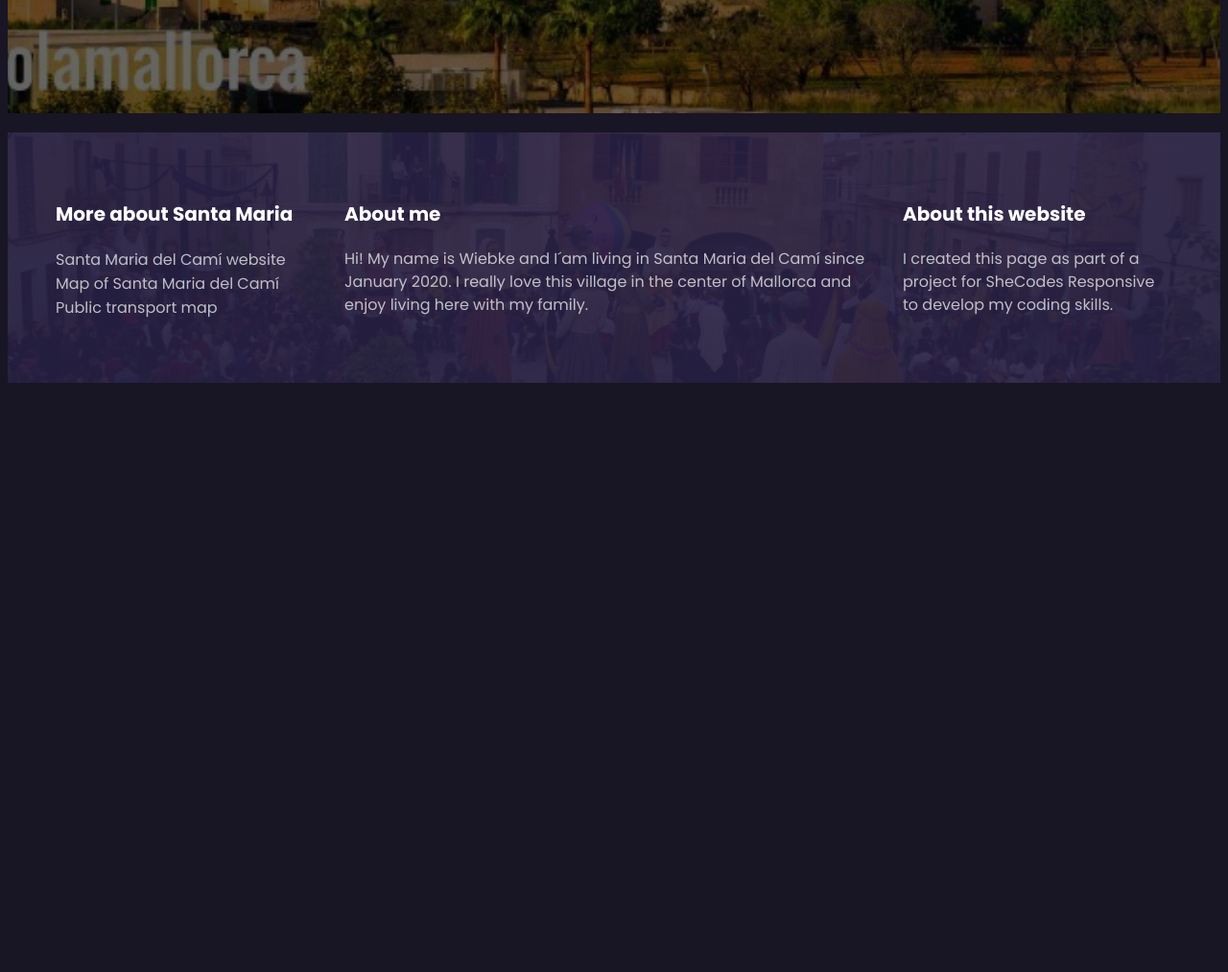
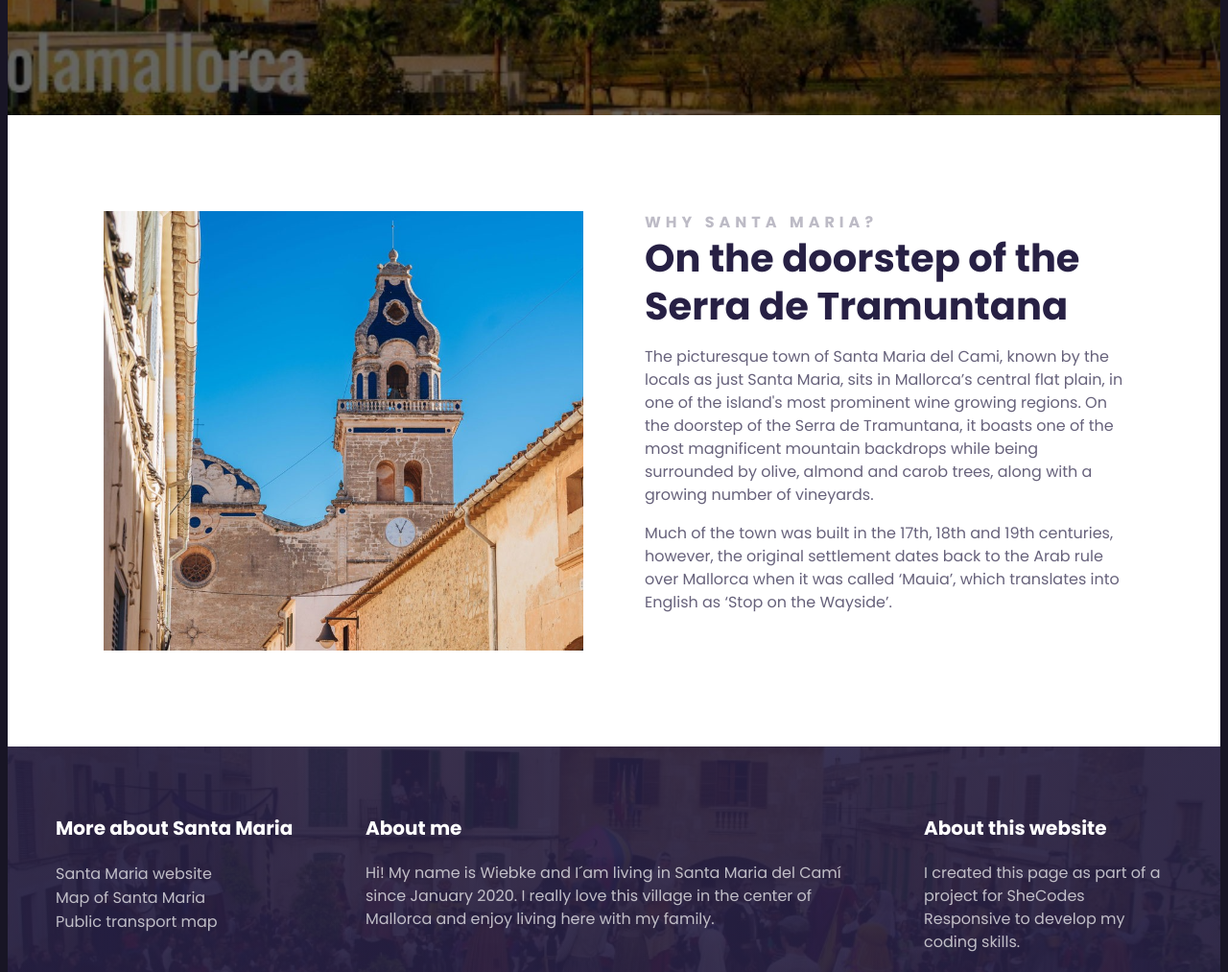
Before and after one commit to wiebkerichter/Santa-Maria-del-Cami, a plain HTML site: page index.html in a window 1280 px wide. Shown: the part 780-1793 px from the top of the page at 96% size. Before the commit the page ends 1187 px from the top, so only its background shows below. Drawn offline with Linux system fonts and the light colour scheme.

Commit message:
created and styled the first main section

```diff
--- a/index.html
+++ b/index.html
@@ -14,25 +14,58 @@
     <title>Santa Maria del Camí - made by Wiebke Richter</title>
   </head>
   <body>
+    <div class="container">
       <header>
         <div>
           <h3>.TRAVEL.</h3>
           <h1>Welcome to Santa Maria del Camí</h1>
           <h2>A municipality in the Comarca of Raiguer on Majorca</h2>
           <button>LEARN MORE</button>
+        </div>
       </header>
+      <main>
+        <section class="grid grid-2-columns section-1">
+          <div>
+            <img
+              src="/src/images/santa-maria_2.jpg"
+              alt="Santa Maria Church"
+              class="img-responsive"
+            />
+          </div>
+          <div>
+            <h2>Why Santa Maria?</h2>
+            <h3>On the doorstep of the Serra de Tramuntana</h3>
+            <p>
+              The picturesque town of Santa Maria del Cami, known by the locals
+              as just Santa Maria, sits in Mallorca’s central flat plain, in one
+              of the island's most prominent wine growing regions. On the
+              doorstep of the Serra de Tramuntana, it boasts one of the most
+              magnificent mountain backdrops while being surrounded by olive,
+              almond and carob trees, along with a growing number of vineyards.
+            </p>
+            <p>
+              Much of the town was built in the 17th, 18th and 19th centuries,
+              however, the original settlement dates back to the Arab rule over
+              Mallorca when it was called ‘Mauia’, which translates into English
+              as ‘Stop on the Wayside’.
+            </p>
+          </div>
+        </section>
+      </main>
       <footer>
-        <div class="footer-wrapper">
+        <div class="grid grid-3-columns-middle-large">
           <div>
             <h3>More about Santa Maria</h3>
             <ul>
               <li>
-          <a href="https://www.ajsantamariadelcami.org/">Santa Maria del Camí website</a>
+                <a href="https://www.ajsantamariadelcami.org/"
+                  >Santa Maria website</a
+                >
               </li>
               <li>
                 <a
                   href="https://www.google.com/maps/place/07320+Santa+Maria+del+Cam%C3%AD,+Balearen/@39.6487689,2.7686631,15z/data=!3m1!4b1!4m5!3m4!1s0x1297ea9ccbde68c5:0xa7ca9fe90cb7f686!8m2!3d39.6486796!4d2.7748885"
-            >Map of Santa Maria del Camí</a
+                  >Map of Santa Maria</a
                 >
               </li>
               <li>
@@ -44,13 +77,21 @@
           </div>
           <div>
             <h3>About me</h3>
-        <p>Hi! My name is Wiebke and I´am living in Santa Maria del Camí since January 2020. I really love this village in the center of Mallorca and enjoy living here with my family.</p>
+            <p>
+              Hi! My name is Wiebke and I´am living in Santa Maria del Camí
+              since January 2020. I really love this village in the center of
+              Mallorca and enjoy living here with my family.
+            </p>
           </div>
           <div>
             <h3>About this website</h3>
-        <p>I created this page as part of a project for SheCodes Responsive to develop my coding skills.</p>
+            <p>
+              I created this page as part of a project for SheCodes Responsive
+              to develop my coding skills.
+            </p>
           </div>
         </div>
       </footer>
+    </div>
   </body>
 </html>
--- a/src/styles.css
+++ b/src/styles.css
@@ -1,6 +1,11 @@
 body {
   font-family: "Poppins", sans-serif;
   background-color: #181525;
+}
+
+.container {
+  max-width: 1400px;
+  margin: 10px auto;
 }
 
 header {
@@ -49,6 +54,38 @@ header button {
   border: none;
 }
 
+main .section-1 {
+  padding: 100px;
+  background-color: #fff;
+}
+
+section h2 {
+  font-weight: 700;
+  font-size: 16px;
+  line-height: 24px;
+  letter-spacing: 5px;
+  color: #272044;
+  opacity: 0.3;
+  text-transform: uppercase;
+  margin: 0;
+}
+
+section h3 {
+  font-weight: 700;
+  font-size: 40px;
+  line-height: 50px;
+  color: #272044;
+  margin: 0;
+}
+
+section p {
+  font-weight: 400;
+  font-size: 16px;
+  line-height: 24px;
+  color: #272044;
+  opacity: 0.7;
+}
+
 footer {
   background-image: linear-gradient(
       rgba(39, 32, 68, 0.9),
@@ -60,13 +97,6 @@ footer {
   background-repeat: no-repeat;
   padding: 50px;
   color: white;
-  margin-top: 20px;
-}
-
-footer .footer-wrapper {
-  display: grid;
-  grid-template-columns: 1fr 2fr 1fr;
-  grid-gap: 20px;
 }
 
 footer h3 {
@@ -92,7 +122,24 @@ footer p {
   opacity: 0.7;
 }
 
-@media (max-width: 900px) {
+.grid {
+  display: grid;
+  grid-gap: 64px;
+}
+
+.grid-2-columns {
+  grid-template-columns: 1fr 1fr;
+}
+
+.grid-3-columns-middle-large {
+  grid-template-columns: 1fr 2fr 1fr;
+}
+.img-responsive {
+  width: 100%;
+  display: block;
+}
+
+@media (max-width: 960px) {
   header {
     padding: 60px 0;
   }
@@ -105,19 +152,17 @@ footer p {
   header h3 {
     font-size: 12px;
   }
-  footer .footer-wrapper {
+  main .section-1 {
+    padding: 30px;
+    text-align: center;
+  }
+  main .section-1 h3 {
+    font-size: 26px;
+    line-height: 30px;
+    margin: 0;
+  }
+  .grid {
     grid-template-columns: 1fr;
+    grid-gap: 32px;
   }
 }
-
-@media (min-width: 1450px) {
-  footer .footer-wrapper {
-    grid-template-columns: 1fr 2fr 1fr 1fr;
-  }
-}
-
-@media (min-width: 1900px) {
-  header h1 {
-    font-size: 94px;
-  }
-}
```
Also changed, not shown: src/images/santa-maria.jpg (added), src/images/santa-maria_2.jpg (added). Lines whose indentation alone changed are shown as unchanged.
